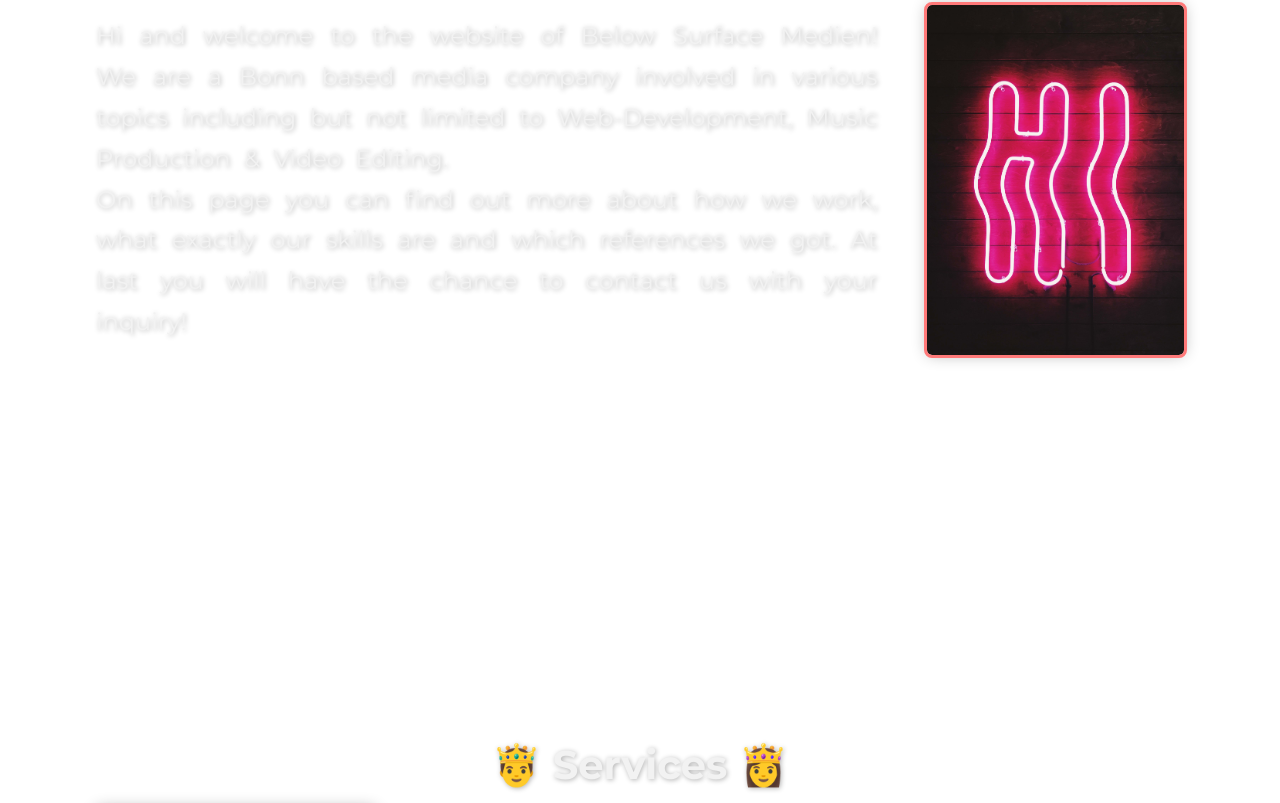
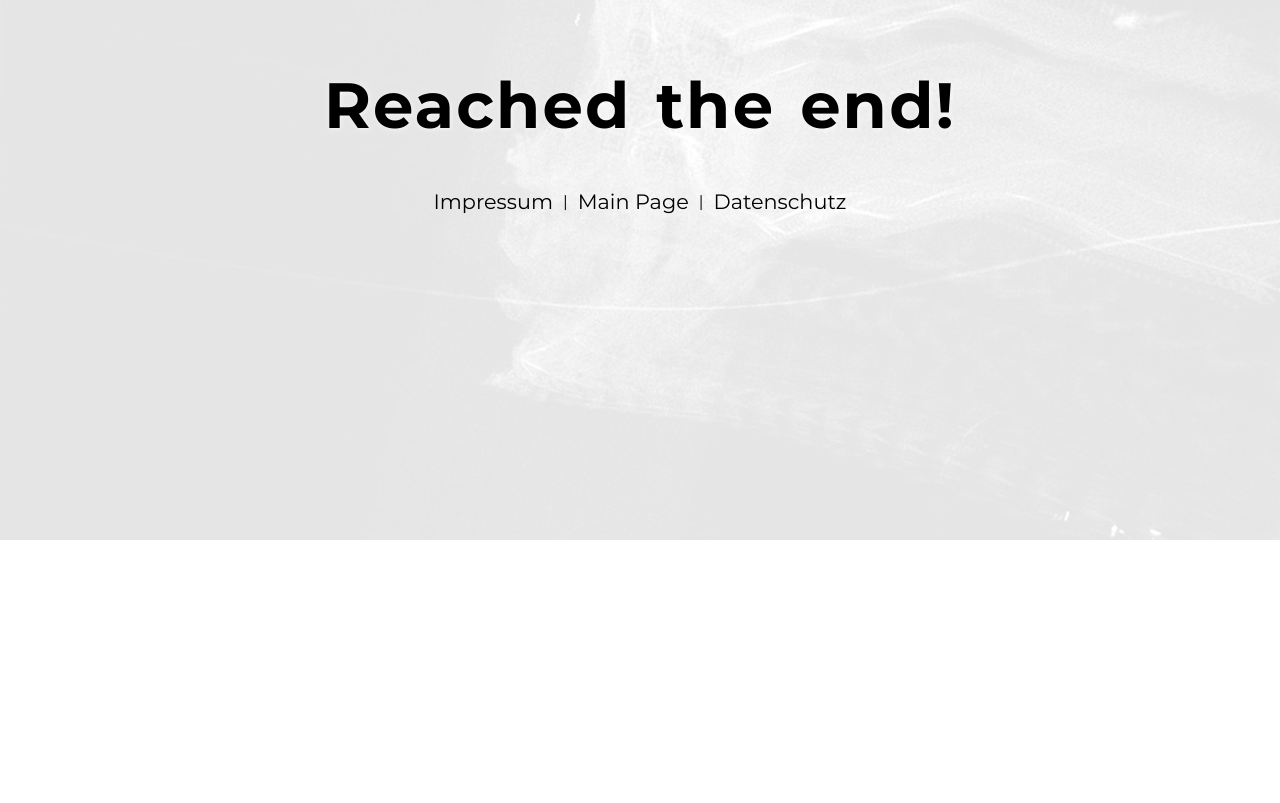
Before and after one commit to belowsurface3000/belowsurface.de, a React (Create React App) app: page /#/datenschutz in a window 1280 px wide. Before the commit this address led to /. Shown: the part 1060-1863 px from the top of the page. After the commit the page ends 1600 px from the top, so only its background shows below. Built offline with nearby package versions, Linux system fonts and the light colour scheme; the HTML template or start-up script is replaced by a standard one.

Commit message:
fix page navigation and finish Impressum and Datenschutz

```diff
--- a/src/App.js
+++ b/src/App.js
@@ -1,28 +1,30 @@
 import React from "react"
 import "./scss/style.scss";
-import About from "./Components/About";
-import Contact from "./Components/Contact";
+// import About from "./Components/About";
+// import Contact from "./Components/Contact";
 import Footer from "./Components/Footer";
 import Header from "./Components/Header";
-import Navigation from "./Components/Navigation";
-import References from "./Components/References";
-import Services from "./Components/Services";
-import Skills from "./Components/Skills";
-import { HashRouter } from "react-router-dom";
+// import Navigation from "./Components/Navigation";
+// import References from "./Components/References";
+// import Services from "./Components/Services";
+// import Skills from "./Components/Skills";
+import { HashRouter, Routes } from "react-router-dom";
+import { Route } from "react-router-dom";
+import Main from "./Components/Main";
+import Impressum from "./Components/Impressum";
+import Datenschutz from "./Components/Datenschutz";
 
 function App() {
   return (
     <>
       <HashRouter>
         <Header />
-        <Navigation />
-        <main>
-          <About />
-          <Services />
-          <Skills />
-          <References />
-          <Contact />
-        </main>
+          <Routes>
+            <Route path="/" element={<Main />} />
+            <Route path="main" element={<Main />} />
+            <Route path="impressum" element={<Impressum />} />
+            <Route path="datenschutz" element={<Datenschutz />} />
+          </Routes>
         <Footer />
       </HashRouter>
     </>
--- a/src/Components/Footer.js
+++ b/src/Components/Footer.js
@@ -1,4 +1,5 @@
 import React from 'react';
+import { NavLink } from 'react-router-dom';
 
 function Footer() {
   return <>
@@ -12,9 +13,11 @@ function Footer() {
         <div className="content">
             <h1>Reached the end!</h1>
             <div className="links">
-                <a href="impressum.html">Impressum</a>
+                <NavLink to="impressum">Impressum</NavLink>
                 <p>|</p>
-                <a href="datenschutz.html">Datenschutz</a>
+                <NavLink to="main">Main Page</NavLink>
+                <p>|</p>
+                <NavLink to="datenschutz">Datenschutz</NavLink>
             </div>
         </div>
     </footer>
--- /dev/null
+++ b/src/Components/Main.js
@@ -0,0 +1,22 @@
+import React from 'react';
+import Navigation from "./Navigation";
+import About from './About';
+import Contact from './Contact';
+import References from './References';
+import Services from './Services';
+import Skills from './Skills';
+
+function Main() {
+    return <>
+    <Navigation />
+    <main>
+        <About />
+        <Services />
+        <Skills />
+        <References />
+        <Contact />
+    </main>
+    </>;
+}
+
+export default Main;
--- a/src/Components/Navigation.js
+++ b/src/Components/Navigation.js
@@ -1,4 +1,5 @@
 import React, { useEffect, useState } from 'react';
+import { NavLink } from 'react-router-dom';
 import { HashLink } from "react-router-hash-link";
 
 function OutOfPageFlow() {
--- a/src/scss/style.scss
+++ b/src/scss/style.scss
@@ -21,7 +21,7 @@
 }
 
 body {
-    font-family: Montserrat, sans-serif;
+    font-family: Montserrat, Arial, sans-serif;
     .background-color {
         height: 100vh;
         width: 100%;
@@ -494,12 +494,34 @@ main {
             }
         }
     }
-    .datenschutz {
-        b {
-            color: white;
+    // Impressum and datenschutz
+    .impressum {
+        align-items: flex-start;
+        border: none;
+        > p {
+            padding: 10px;
         }
-        a:hover {
-            border-bottom: solid 1px $prim-color;
+        > h1:first-child {
+            margin: 75px 0 0;
+        }
+        > h1 {
+            margin: 35px 0 0;
+            padding: 10px;
+        }
+        small {
+            color: $prim-color;
+        }
+        button {
+            background: rgba(255,255,255,.8);
+            outline: none;
+            border: solid 1px rgba(0, 0, 0, .8);
+            padding: 5px 10px;
+            margin: 0 15px;
+            border-radius: 5px;
+            font-size: 1.3rem;
+            box-shadow: $box-shadow-dark;
+            cursor: pointer;
+            transition: background-color .2s;
         }
     }
 }
@@ -563,7 +585,9 @@ footer {
         }
     }
 }
-// FOOTER end
+
+
+
 
 // Media Queries
 @media screen and (max-width: 1500px) {
```
